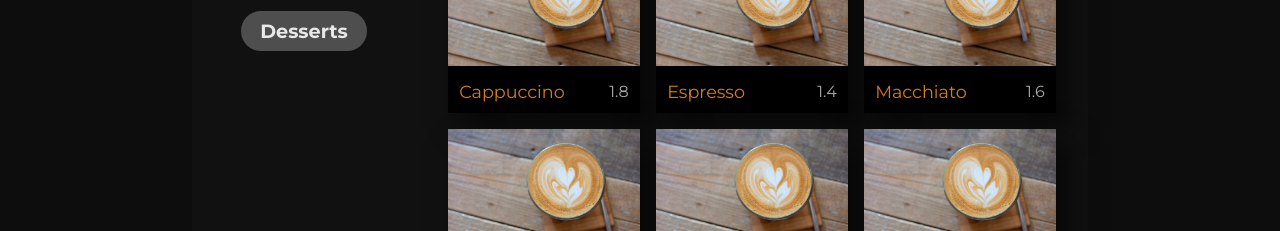
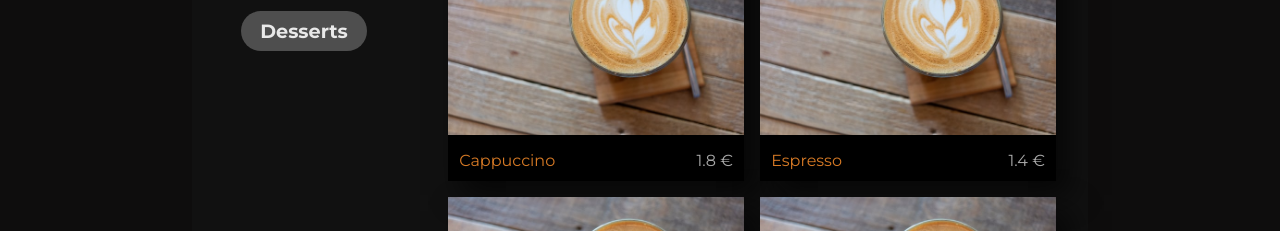
Before and after one commit to vagiakar/menu-landing-page, a React (Create React App) app: page /menu in a window 1280 px wide. Shown: the part 558-789 px from the top of the page. Built offline with nearby package versions, Linux system fonts and the light colour scheme.

Commit message:
display different info depending on menu card that is clicked

```diff
--- a/src/App.css
+++ b/src/App.css
@@ -345,16 +345,40 @@ img {
 .menu-cards-container {
   display: grid;
   gap: 1rem;
-  grid-template-columns: repeat(auto-fit, minmax(150px, 1fr));
+  grid-template-columns: repeat(auto-fit, minmax(200px, 1fr));
 }
 .menu-card-txt {
   padding: 0.7rem;
-  font-size: 1.1rem;
+  font-size: 1rem;
 }
 .menu-card-txt .price {
   font-size: 1rem;
 }
-
+.menu-item {
+  padding-top: calc(var(--navbar-height) + 6rem);
+  padding-bottom: 6rem;
+  background: var(--color-almost-black);
+  text-align: center;
+  padding-left: 2rem;
+  padding-right: 2rem;
+  max-width: 800px;
+  margin: auto;
+}
+.menu-item h1 {
+  color: var(--color-brown);
+}
+.menu-item .price {
+  margin-top: 1rem;
+  margin-bottom: 1rem;
+  font-size: 1.2rem;
+}
+.menu-item img {
+  max-width: 500px;
+}
+.menu-item p {
+  margin-top: 2rem;
+  line-height: 1.6;
+}
 @media screen and (max-width: 1250px) {
   .info-numbers-container {
     grid-template-columns: 1fr;
--- a/src/components/App.js
+++ b/src/components/App.js
@@ -13,18 +13,10 @@ function App() {
       <Router>
         <Navbar />
         <Switch>
-          <Route exact path="/">
-            <Home />
-          </Route>
-          <Route path="/menu">
-            <Menu />
-          </Route>
-          <Route path="/item">
-            <MenuItem />
-          </Route>
-          <Route path="*">
-            <Error />
-          </Route>
+          <Route exact path="/" component={Home} />
+          <Route path="/menu" component={Menu} />
+          <Route path="/item/:id" component={MenuItem} />
+          <Route path="*" component={Error} />
         </Switch>
       </Router>
       <Footer />
--- a/src/components/MenuCard.js
+++ b/src/components/MenuCard.js
@@ -3,13 +3,17 @@ import { Link } from "react-router-dom";
 import img from "../images/coffee-item.jpg";
 
 export default function MenuCard({ index, menu = false, drinks }) {
+  const itemLink = {
+    pathname: `/item/${drinks[index].id}`,
+    state: { index: index, drinks: drinks },
+  };
   return (
     <div className="suggest-card">
-      <Link to="/item">
+      <Link to={itemLink}>
         <img className="suggest-card-img" src={img} alt="coffee" />
         <div className={`suggest-card-txt ${menu && "menu-card-txt"}`}>
           <p>{drinks[index].name}</p>
-          <p className="price">{drinks[index].price}</p>
+          <p className="price">{drinks[index].price} €</p>
         </div>
       </Link>
     </div>
--- a/src/drinks.js
+++ b/src/drinks.js
@@ -1,5 +1,6 @@
 const drinks = [
   {
+    id: 1,
     category: "Coffees",
     temperature: "hot",
     name: "Cappuccino",
@@ -9,6 +10,7 @@ const drinks = [
     image: "../images/coffee-item.jpg",
   },
   {
+    id: 2,
     category: "Coffees",
     temperature: "hot",
     name: "Espresso",
@@ -18,6 +20,7 @@ const drinks = [
     image: "../images/coffee-item.jpg",
   },
   {
+    id: 3,
     category: "Coffees",
     temperature: "hot",
     name: "Macchiato",
@@ -27,6 +30,7 @@ const drinks = [
     image: "../images/coffee-item.jpg",
   },
   {
+    id: 4,
     category: "Coffees",
     temperature: "hot",
     name: "Cappuccino latte",
@@ -36,6 +40,7 @@ const drinks = [
     image: "../images/coffee-item.jpg",
   },
   {
+    id: 5,
     category: "Coffees",
     temperature: "cold",
     name: "Espresso freddo",
@@ -45,6 +50,7 @@ const drinks = [
     image: "images/coffee-item.jpg",
   },
   {
+    id: 6,
     category: "Coffees",
     temperature: "cold",
     name: "Iced latte",
@@ -54,6 +60,7 @@ const drinks = [
     image: "images/coffee-item.jpg",
   },
   {
+    id: 7,
     category: "Coffees",
     temperature: "cold",
     name: "Freddo cappuccino",
@@ -63,6 +70,7 @@ const drinks = [
     image: "images/coffee-item.jpg",
   },
   {
+    id: 8,
     category: "Coffees",
     temperature: "cold",
     name: "Greek coffee",
@@ -72,6 +80,7 @@ const drinks = [
     image: "images/coffee-item.jpg",
   },
   {
+    id: 9,
     category: "Non-coffees",
     temperature: "hot",
     name: "Hot chocolate",
@@ -81,6 +90,7 @@ const drinks = [
     image: "images/coffee-item.jpg",
   },
   {
+    id: 10,
     category: "Non-coffees",
     temperature: "cold",
     name: "Iced chocolate",
@@ -90,6 +100,7 @@ const drinks = [
     image: "images/coffee-item.jpg",
   },
   {
+    id: 11,
     category: "Non-coffees",
     temperature: "cold",
     name: "Orange juice",
@@ -99,6 +110,7 @@ const drinks = [
     image: "images/coffee-item.jpg",
   },
   {
+    id: 12,
     category: "Non-coffees",
     temperature: "hot",
     name: "Tea",
@@ -108,6 +120,7 @@ const drinks = [
     image: "images/coffee-item.jpg",
   },
   {
+    id: 13,
     category: "Non-coffees",
     temperature: "cold",
     name: "Iced tea",
@@ -117,6 +130,7 @@ const drinks = [
     image: "images/coffee-item.jpg",
   },
   {
+    id: 14,
     category: "Desserts",
     temperature: null,
     name: "Cupcake",
@@ -126,6 +140,7 @@ const drinks = [
     image: "images/coffee-item.jpg",
   },
   {
+    id: 15,
     category: "Desserts",
     temperature: null,
     name: "Croissant",
@@ -135,6 +150,7 @@ const drinks = [
     image: "images/coffee-item.jpg",
   },
   {
+    id: 16,
     category: "Desserts",
     temperature: null,
     name: "Cheesecake",
--- a/src/pages/Menu.js
+++ b/src/pages/Menu.js
@@ -82,7 +82,7 @@ export default function Menu() {
                     {category.map((drink, index) => {
                       return (
                         <MenuCard
-                          key={index}
+                          key={drink.id}
                           index={index}
                           menu={true}
                           drinks={category}
--- a/src/pages/MenuItem.js
+++ b/src/pages/MenuItem.js
@@ -1,9 +1,15 @@
 import React from "react";
+import img from "../images/coffee-item.jpg";
 
-export default function MenuItem() {
+export default function MenuItem({ match, location }) {
+  const { index, drinks } = location.state;
   return (
-    <div>
-      <h1>Menu Item</h1>
+    <div className="menu-item">
+      <h1>{drinks[index].name}</h1>
+      <p className="price">{drinks[index].price} €</p>
+
+      <img src={img} alt="" />
+      <p>{drinks[index].description}</p>
     </div>
   );
 }
```
